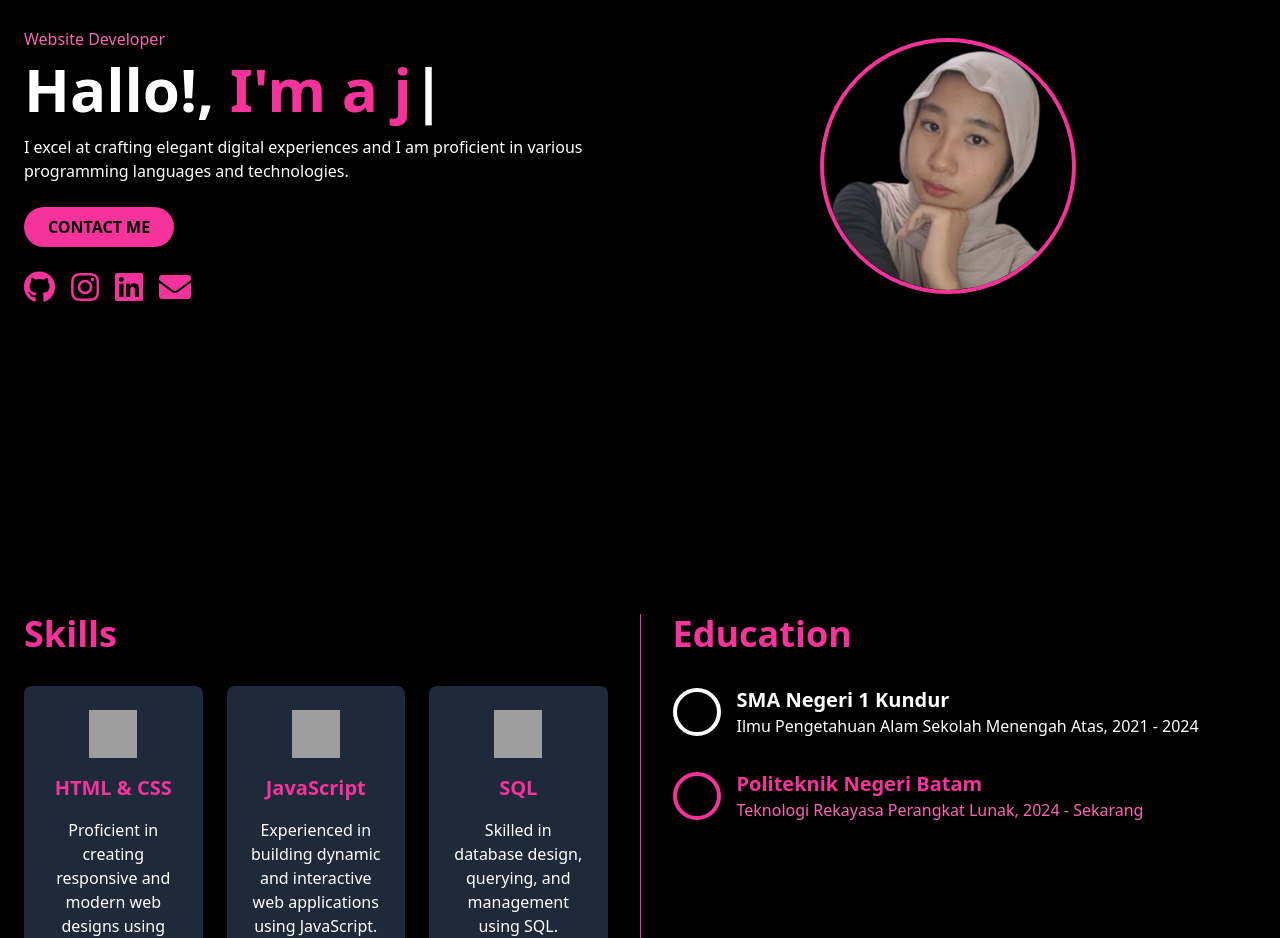
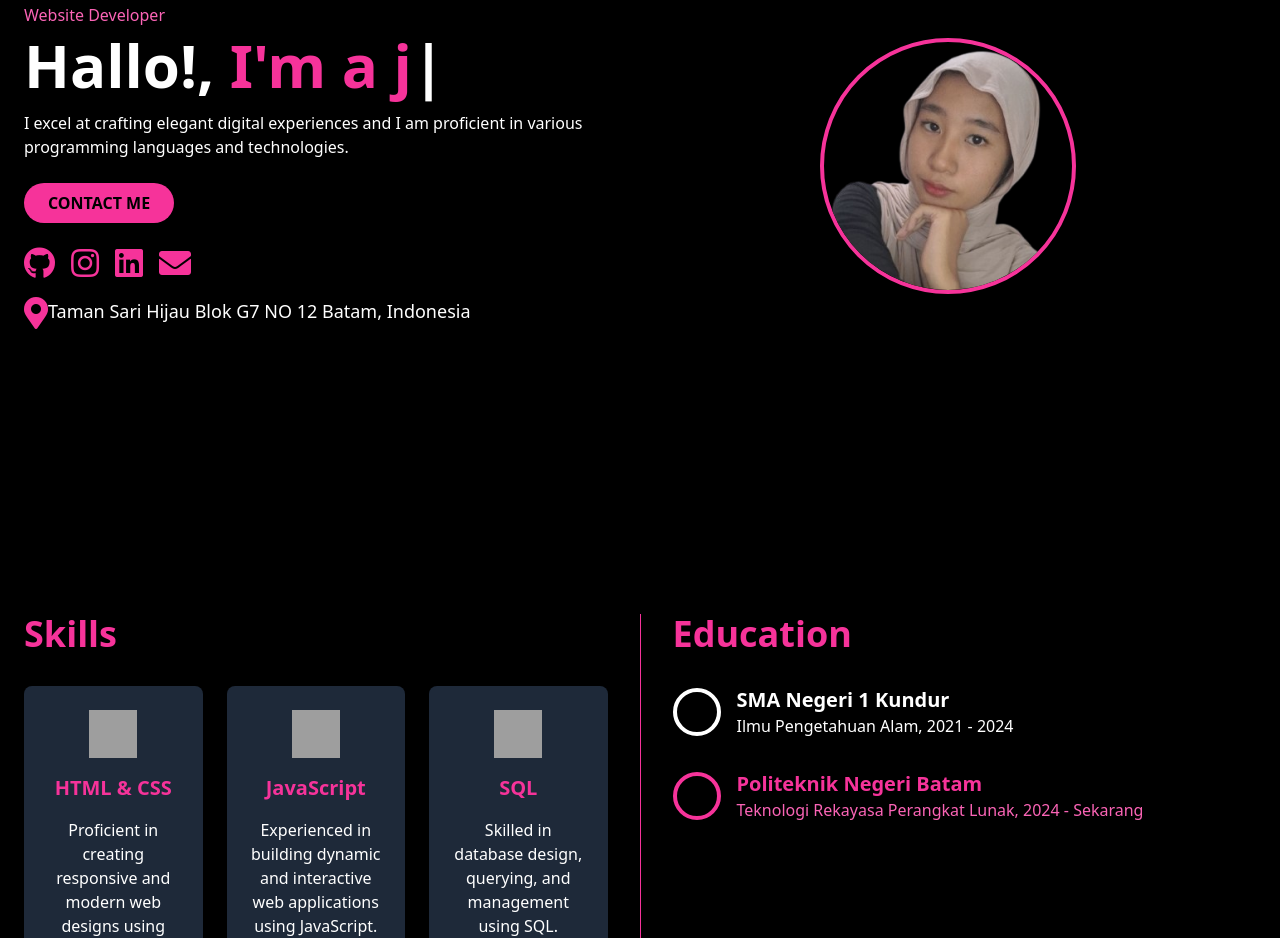
Before and after one commit to navitadamayantisyarif/Personal_Branding, a website: page index.html in a window 1280 px wide. Shown: the part 298-1236 px from the top of the page. Drawn offline with nearby package versions, Linux system fonts and the light colour scheme; grey boxes are pictures that could not be loaded.

Commit message:
Update index.html

```diff
--- a/index.html
+++ b/index.html
@@ -65,6 +65,10 @@
                 <i class="fas fa-envelope fa-2x"></i>
             </a>
         </div>
+        <div class="flex justify-center md:justify-start mt-4 text-pink-500">
+        <i class="fas fa-map-marker-alt fa-2x"></i>
+        <span class="ml-2 text-white text-lg">Taman Sari Hijau Blok G7 NO 12 Batam, Indonesia</span>
+</div>
    </div>
    <div class="relative mt-10 md:mt-0 md:w-1/2 flex justify-center">
     <div class="relative">
@@ -124,8 +128,7 @@
          SMA Negeri 1 Kundur
         </h3>
         <p>
-         Ilmu Pengetahuan Alam
-         Sekolah Menengah Atas, 2021 - 2024
+         Ilmu Pengetahuan Alam, 2021 - 2024
         </p>
        </div>
       </div>
```
